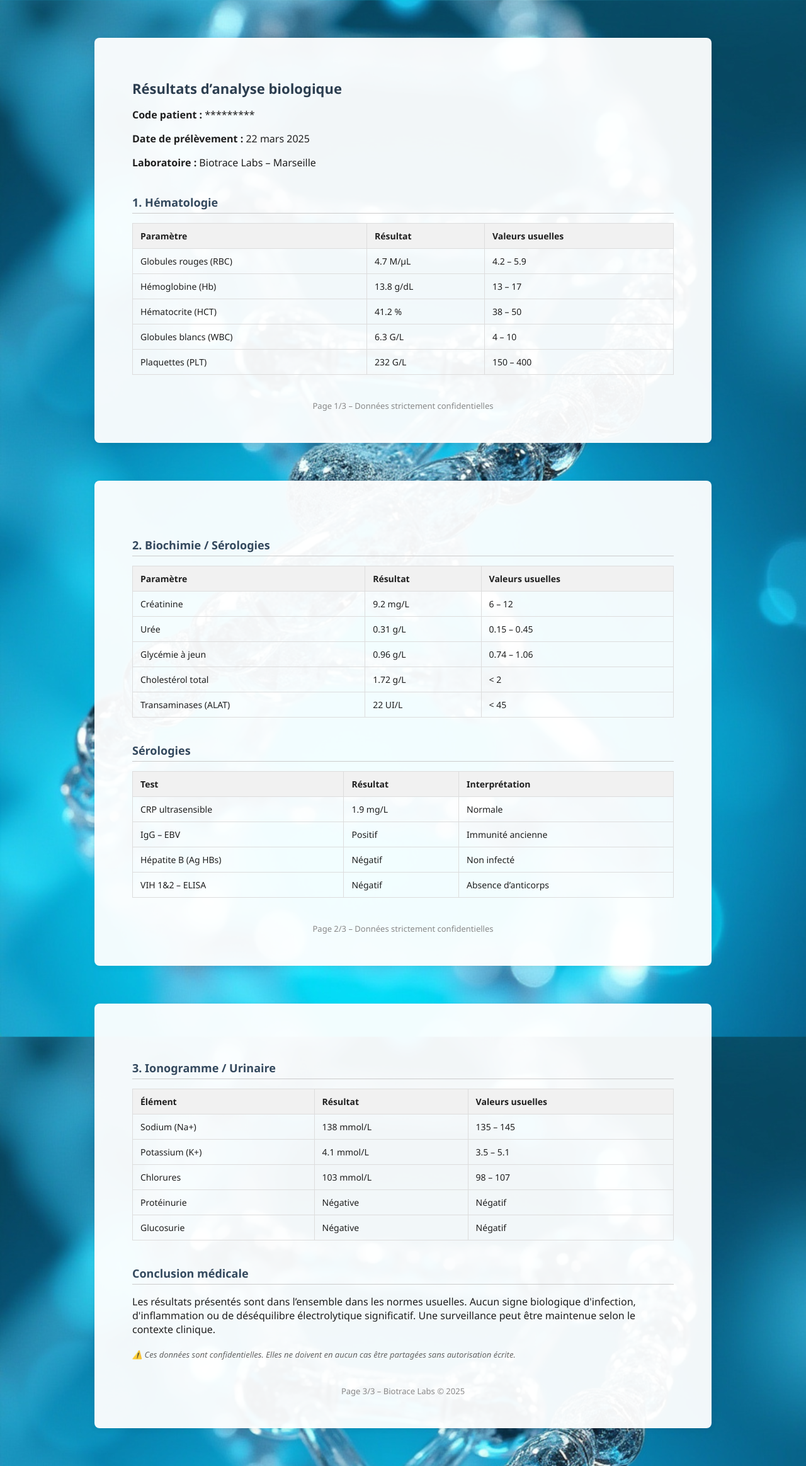
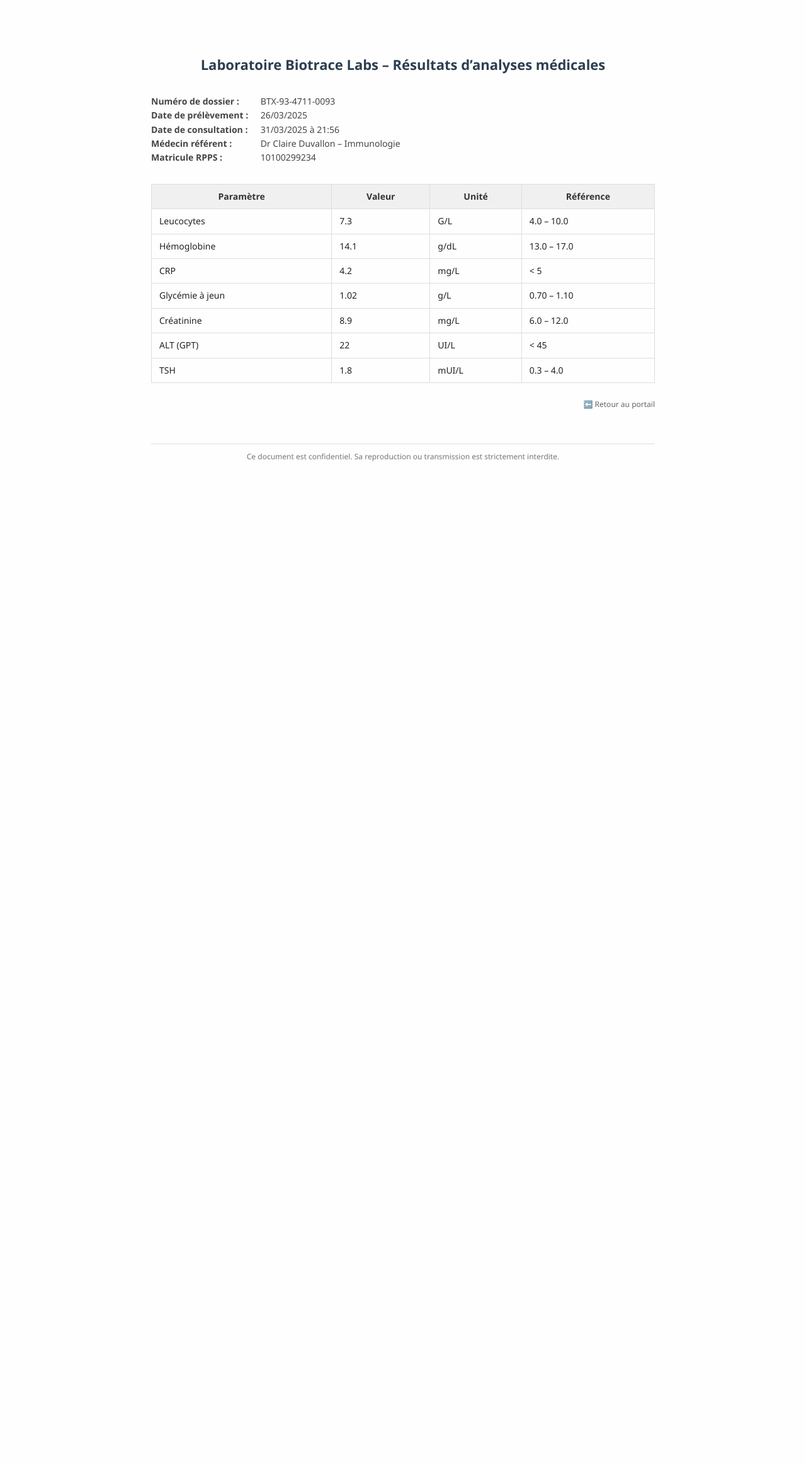
Before and after one commit to louske13/shadowgate, a Flask app: page /biotrace in a window 1280 px wide. Shown: the whole page at 63% size. After the commit the page ends 732 px from the top, so only its background shows below. Run offline with Flask 3, Linux system fonts and the light colour scheme; the visitor is signed in with stand-in values (Sample User, id 1).

Commit message:
Ajout lien retour /logout sur biotrace

```diff
--- a/templates/biotrace.html
+++ b/templates/biotrace.html
@@ -2,145 +2,110 @@
 <html lang="fr">
 <head>
     <meta charset="UTF-8">
-    <title>Résultats d’analyses – Biotrace Labs</title>
+    <title>Résultats médicaux – Biotrace Labs</title>
     <style>
         body {
-            font-family: "Segoe UI", sans-serif;
-            background: url("{{ url_for('static', filename='dna.jpeg') }}") no-repeat center center fixed;
-            background-size: cover;
-            margin: 0;
-            padding: 0;
-            color: #1f1f1f;
+            font-family: 'Segoe UI', sans-serif;
+            background: #fefefe;
+            color: #222;
+            max-width: 800px;
+            margin: 40px auto;
+            padding: 30px;
+            line-height: 1.6;
         }
 
-        .page {
-            background-color: rgba(255, 255, 255, 0.95);
-            max-width: 860px;
-            margin: 60px auto;
-            padding: 50px 60px;
-            border-radius: 8px;
-            box-shadow: 0 2px 10px rgba(0,0,0,0.08);
+        .header, .footer {
+            text-align: center;
+            margin-bottom: 30px;
         }
 
-        h1 {
+        .header h1 {
             font-size: 22px;
-            margin-bottom: 15px;
             color: #2c3e50;
         }
 
-        h2 {
-            font-size: 18px;
-            margin-top: 40px;
-            color: #34495e;
-            border-bottom: 1px solid #ccc;
-            padding-bottom: 5px;
+        .info-block {
+            font-size: 14px;
+            color: #444;
+            margin-bottom: 30px;
+        }
+
+        .info-block strong {
+            display: inline-block;
+            width: 170px;
         }
 
         table {
             width: 100%;
             border-collapse: collapse;
-            margin-top: 15px;
+            margin-top: 30px;
         }
 
         th, td {
+            padding: 8px 12px;
             border: 1px solid #ddd;
-            padding: 10px 12px;
             font-size: 14px;
         }
 
         th {
-            background-color: #f1f1f1;
-            text-align: left;
-        }
-
-        .note {
-            font-size: 13px;
-            color: #666;
-            margin-top: 20px;
-            font-style: italic;
+            background-color: #f0f0f0;
+            color: #333;
         }
 
         .footer {
-            text-align: center;
-            font-size: 13px;
-            color: #888;
-            margin-top: 40px;
+            font-size: 12px;
+            color: #777;
+            margin-top: 50px;
+            border-top: 1px solid #ddd;
+            padding-top: 10px;
         }
 
-        .page-break {
-            page-break-before: always;
-            margin-top: 60px;
+        .logout-link {
+            text-align: right;
+            margin-top: 20px;
+        }
+
+        .logout-link a {
+            font-size: 12px;
+            color: #666;
+            text-decoration: none;
         }
     </style>
 </head>
 <body>
 
-    <!-- PAGE 1 -->
-    <div class="page">
-        <h1>Résultats d’analyse biologique</h1>
-        <p><strong>Code patient :</strong> *********</p>
-        <p><strong>Date de prélèvement :</strong> 22 mars 2025</p>
-        <p><strong>Laboratoire :</strong> Biotrace Labs – Marseille</p>
+<div class="header">
+    <h1>Laboratoire Biotrace Labs – Résultats d’analyses médicales</h1>
+</div>
 
-        <h2>1. Hématologie</h2>
-        <table>
-            <tr><th>Paramètre</th><th>Résultat</th><th>Valeurs usuelles</th></tr>
-            <tr><td>Globules rouges (RBC)</td><td>4.7 M/μL</td><td>4.2 – 5.9</td></tr>
-            <tr><td>Hémoglobine (Hb)</td><td>13.8 g/dL</td><td>13 – 17</td></tr>
-            <tr><td>Hématocrite (HCT)</td><td>41.2 %</td><td>38 – 50</td></tr>
-            <tr><td>Globules blancs (WBC)</td><td>6.3 G/L</td><td>4 – 10</td></tr>
-            <tr><td>Plaquettes (PLT)</td><td>232 G/L</td><td>150 – 400</td></tr>
-        </table>
+<div class="info-block">
+    <div><strong>Numéro de dossier :</strong> BTX-93-4711-0093</div>
+    <div><strong>Date de prélèvement :</strong> 26/03/2025</div>
+    <div><strong>Date de consultation :</strong> {{ access_time }}</div>
+    <div><strong>Médecin référent :</strong> Dr Claire Duvallon – Immunologie</div>
+    <div><strong>Matricule RPPS :</strong> 10100299234</div>
+</div>
 
-        <div class="footer">Page 1/3 – Données strictement confidentielles</div>
-    </div>
+<table>
+    <tr>
+        <th>Paramètre</th><th>Valeur</th><th>Unité</th><th>Référence</th>
+    </tr>
+    <tr><td>Leucocytes</td><td>7.3</td><td>G/L</td><td>4.0 – 10.0</td></tr>
+    <tr><td>Hémoglobine</td><td>14.1</td><td>g/dL</td><td>13.0 – 17.0</td></tr>
+    <tr><td>CRP</td><td>4.2</td><td>mg/L</td><td>&lt; 5</td></tr>
+    <tr><td>Glycémie à jeun</td><td>1.02</td><td>g/L</td><td>0.70 – 1.10</td></tr>
+    <tr><td>Créatinine</td><td>8.9</td><td>mg/L</td><td>6.0 – 12.0</td></tr>
+    <tr><td>ALT (GPT)</td><td>22</td><td>UI/L</td><td>&lt; 45</td></tr>
+    <tr><td>TSH</td><td>1.8</td><td>mUI/L</td><td>0.3 – 4.0</td></tr>
+</table>
 
-    <!-- PAGE 2 -->
-    <div class="page page-break">
-        <h2>2. Biochimie / Sérologies</h2>
-        <table>
-            <tr><th>Paramètre</th><th>Résultat</th><th>Valeurs usuelles</th></tr>
-            <tr><td>Créatinine</td><td>9.2 mg/L</td><td>6 – 12</td></tr>
-            <tr><td>Urée</td><td>0.31 g/L</td><td>0.15 – 0.45</td></tr>
-            <tr><td>Glycémie à jeun</td><td>0.96 g/L</td><td>0.74 – 1.06</td></tr>
-            <tr><td>Cholestérol total</td><td>1.72 g/L</td><td>&lt; 2</td></tr>
-            <tr><td>Transaminases (ALAT)</td><td>22 UI/L</td><td>&lt; 45</td></tr>
-        </table>
+<div class="logout-link">
+    <a href="/logout">⬅️ Retour au portail</a>
+</div>
 
-        <h2>Sérologies</h2>
-        <table>
-            <tr><th>Test</th><th>Résultat</th><th>Interprétation</th></tr>
-            <tr><td>CRP ultrasensible</td><td>1.9 mg/L</td><td>Normale</td></tr>
-            <tr><td>IgG – EBV</td><td>Positif</td><td>Immunité ancienne</td></tr>
-            <tr><td>Hépatite B (Ag HBs)</td><td>Négatif</td><td>Non infecté</td></tr>
-            <tr><td>VIH 1&2 – ELISA</td><td>Négatif</td><td>Absence d’anticorps</td></tr>
-        </table>
+<div class="footer">
+    Ce document est confidentiel. Sa reproduction ou transmission est strictement interdite.
+</div>
 
-        <div class="footer">Page 2/3 – Données strictement confidentielles</div>
-    </div>
-
-    <!-- PAGE 3 -->
-    <div class="page page-break">
-        <h2>3. Ionogramme / Urinaire</h2>
-        <table>
-            <tr><th>Élément</th><th>Résultat</th><th>Valeurs usuelles</th></tr>
-            <tr><td>Sodium (Na+)</td><td>138 mmol/L</td><td>135 – 145</td></tr>
-            <tr><td>Potassium (K+)</td><td>4.1 mmol/L</td><td>3.5 – 5.1</td></tr>
-            <tr><td>Chlorures</td><td>103 mmol/L</td><td>98 – 107</td></tr>
-            <tr><td>Protéinurie</td><td>Négative</td><td>Négatif</td></tr>
-            <tr><td>Glucosurie</td><td>Négative</td><td>Négatif</td></tr>
-        </table>
-
-        <h2>Conclusion médicale</h2>
-        <p>
-            Les résultats présentés sont dans l’ensemble dans les normes usuelles.
-            Aucun signe biologique d'infection, d'inflammation ou de déséquilibre électrolytique significatif.
-            Une surveillance peut être maintenue selon le contexte clinique.
-        </p>
-
-        <p class="note">⚠️ Ces données sont confidentielles. Elles ne doivent en aucun cas être partagées sans autorisation écrite.</p>
-
-        <div class="footer">Page 3/3 – Biotrace Labs © 2025</div>
-    </div>
 </body>
 </html>
```
